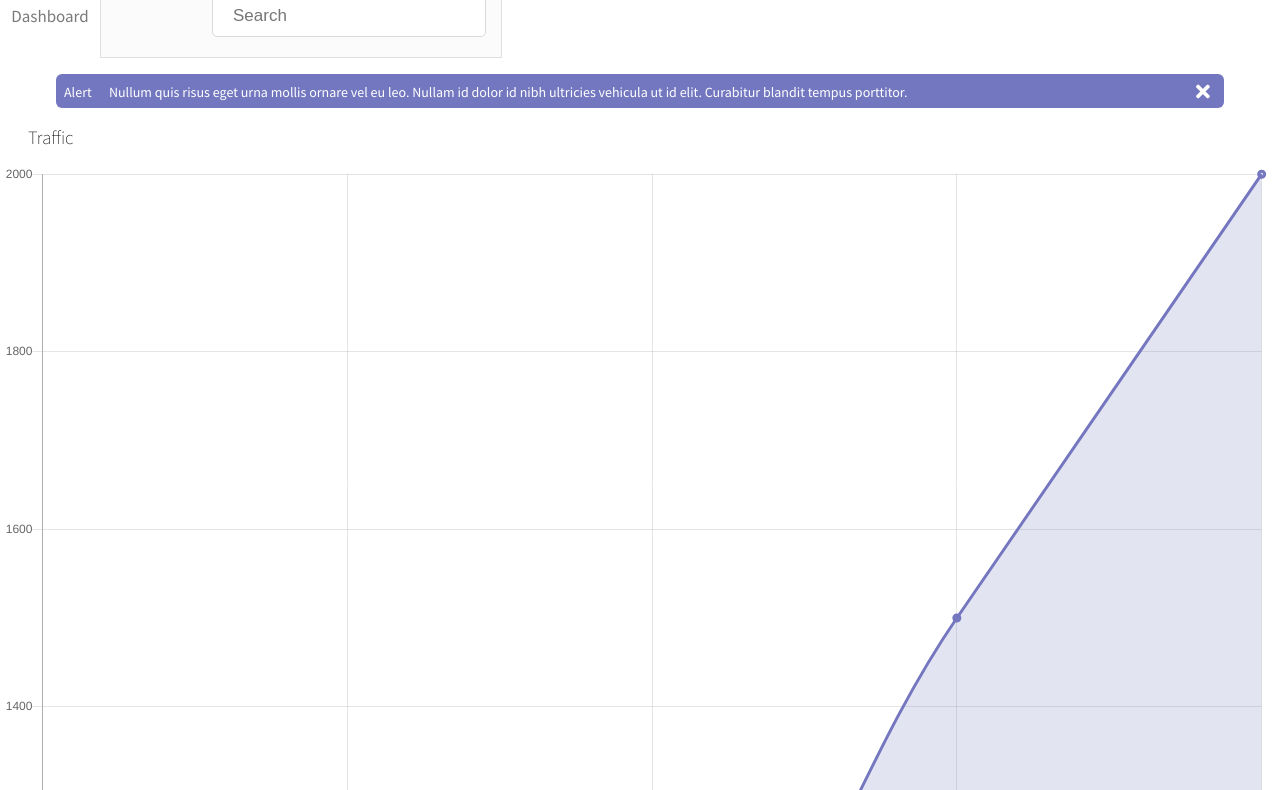
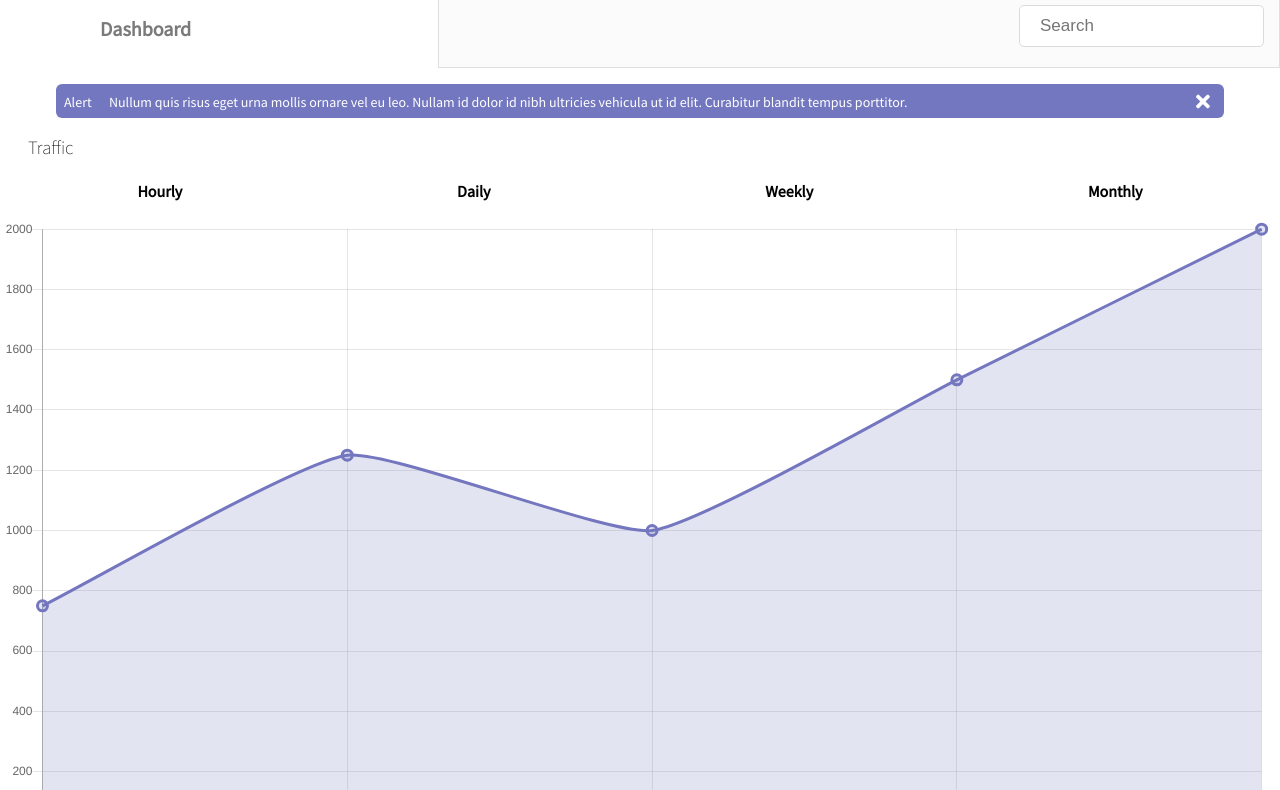
Before and after one commit to NoahASmith/techdegree-project-9, a plain HTML site: page index.html in a window 1280 px wide. Shown: the part 166-956 px from the top of the page. Drawn offline with nearby package versions, Linux system fonts and the light colour scheme.

Commit message:
Charts
Charts added

```diff
--- a/index.html
+++ b/index.html
@@ -171,7 +171,7 @@
     </header>
 
     <main>
-        <div class="clearfix">
+        <div class="clearfix dashboard">
             <span class="dashboard-title"> Dashboard </span>
 
             <div class="search">
@@ -182,50 +182,49 @@
         </div>
 
         <div class="alert">
-            <span id="alert">Alert</span> <span>Nullum quis risus eget urna mollis ornare vel eu leo. Nullam id dolor id nibh ultricies vehicula ut id elit. Curabitur blandit tempus porttitor.</span> <i class="fas fa-times" id="close" ></i>
+            <span id="alert">Alert</span> <span>Nullum quis risus eget urna mollis ornare vel eu leo. Nullam id dolor id nibh ultricies vehicula ut id elit. Curabitur blandit tempus porttitor.</span> <i class="fas fa-times" id="close"></i>
         </div>
 
         <div class="traffic">
             <h3>Traffic</h3>
         </div>
 
-        <canvas class="line" id="lineChart" width="400" height="400">
-        </canvas>
+        <div>
+            <ul class="chartOptions">
+                <li class="btn hourly"><a>Hourly</a></li>
+                <li class="btn daily"><a>Daily</a></li>
+                <li class="btn weekly"><a>Weekly</a></li>
+                <li class="btn monthly"><a>Monthly</a></li>
+            </ul>
+        </div>
 
+        <div class="line">
+            <canvas class="line" id="lineChart" width="400" height="200">
+            </canvas>
+        </div>
+
+        <div class="bar">
+            <canvas class="bar" id="barChart" width="400" height="200">
+            </canvas>
+        </div>
+
+        <div class="donut">
+            <canvas id="donutChart" width="800" height="450">
+            </canvas>
+
+        </div>
     </main>
 
 
 </div>
 
 <script src="https://cdnjs.cloudflare.com/ajax/libs/Chart.js/2.4.0/Chart.min.js">
-
 </script>
-<script>
-    var ctx = document.getElementById('lineChart').getContext('2d');
-        var chart = new Chart(ctx, {
-            // The type of chart we want to create
-            type: 'line',
-
-            // The data for our dataset
-            data: {
-                labels: ["16-22", "23-29", "30-5", "6-12", "13-19"],
-                datasets: [{
-                    label: 'Traffic',
-                    backgroundColor: 'rgba(116, 119, 191, .2)',
-                    borderColor: 'rgb(116, 119, 191)',
-                    data: [750, 1250, 1000, 1500, 2000],
-                    borderWidth: 3
-                }]
-            },
-
-            // Configuration options go here
-            options: {
-                legend: {
-                    display: false,
-
-                }
-            }
-        });
+<script src="js/lineChart.js">
+</script>
+<script src="js/barChart.js">
+</script>
+<script src="js/donutChart.js">
 </script>
 
 </body>
--- /dev/null
+++ b/js/barChart.js
@@ -0,0 +1,41 @@
+// Javascript File
+
+const secondChart = document.getElementById('barChart').getContext('2d');
+
+Chart.defaults.global.animation.easeing = 'easeInQuint'
+Chart.defaults.global.animation.duration = 2500
+
+let bar = new Chart(secondChart, {
+    // The type of chart we want to create
+    type: 'bar',
+
+    // The data for our dataset
+    data: {
+        labels: ["S", "M", "T", "W", "Th", "F", "S"],
+        datasets: [
+            {
+            label: 'Traffic',
+            backgroundColor: 'rgb(116, 119, 191)',
+            data: [750, 1250, 1000, 1500, 250, 500, 300]
+        }
+        ]
+    },
+
+    // Configuration options go here
+    options: {
+        scales: {
+            yAxes: [{
+                ticks: {
+                    beginAtZero: true
+                }
+            }]
+        },
+        legend: {
+            display: false,
+        },
+        title: {
+            display: false,
+            text: 'sucks to suk dude'
+        }
+    }
+});
--- /dev/null
+++ b/js/donutChart.js
@@ -0,0 +1,45 @@
+const thirdChart = document.getElementById("donutChart").getContext('2d');
+Chart.defaults.doughnut
+let third = new Chart(thirdChart, {
+
+    type: 'doughnut',
+
+    data: {
+
+        labels: ["Phone", "Desktop", "Tablet"],
+        datasets: [{
+            label: '# of Votes',
+            data: [12, 3, 3],
+            backgroundColor: [
+                '#81c98f',
+                '#74b1bf',
+                '#7377bf'
+            ],
+            borderWidth: 1
+        }]
+    },
+    options: {
+        scales: {
+            yAxes: [{
+                ticks: {
+                    beginAtZero: true
+                }
+            }]
+        },
+        legend: {
+            display: false
+        },
+        scales: {
+            xAxes: [{
+                gridLines: {
+                    display: false
+                }
+            }],
+            yAxes: [{
+                gridLines: {
+                    display: false
+                }
+            }]
+        },
+    }
+});
--- /dev/null
+++ b/js/lineChart.js
@@ -0,0 +1,42 @@
+const firstChart = document.getElementById('lineChart').getContext('2d');
+
+Chart.defaults.global.animation.easeing = 'easeInQuint'
+Chart.defaults.global.animation.duration = 2500
+
+let line = new Chart(firstChart, {
+    // The type of chart we want to create
+    type: 'line',
+
+    // The data for our dataset
+    data: {
+
+        labels: ["16-22", "23-29", "30-5", "6-12", "13-19"],
+        datasets: [{
+            lineTension: 0.15,
+            label: 'Traffic',
+            backgroundColor: 'rgba(116, 119, 191, .2)',
+            borderColor: 'rgb(116, 119, 191)',
+            data: [750, 1250, 1000, 1500, 2000],
+            borderWidth: 3,
+            pointHoverRadius: 10,
+            pointRadius: 5,
+        }]
+    },
+
+    // Configuration options go here
+    options: {
+        scales: {
+            yAxes: [{
+                ticks: {
+                    beginAtZero: true
+                }
+            }]
+        },
+        legend: {
+            display: false,
+        },
+        animation: {
+
+        }
+    }
+});
--- a/scss/style.scss
+++ b/scss/style.scss
@@ -97,6 +97,11 @@ body{
                 flex-wrap: wrap;
                 justify-content: space-around;
         }
+        @media screen and (min-width: 1024px) {
+                flex-direction: column;
+                width: $hgt;
+                height: 100%;
+        }
 }
 
 .nav-top {
@@ -154,18 +159,28 @@ li {
         display: flex;
 }
 
+.dashboard {
+        width: 100%;
+}
+
 .dashboard-title {
         float: left;
-        width: 100px;
-        font-size: 17px;
+        font-size: 20px;
         text-align: center;
         margin-top: 32.5px;
+        margin-left: 50px;
         color: #7b7a7a;
+        font-weight: 800;
+        @media screen and (min-width: 1024px){
+                margin-left: 100px;
+                width: calc(10% - $hgt);
+        }
 }
 
 .search {
         float: right;
-        width: 200px;
+        width: 50%;
+        display: none;
         background-color: $srch;
         padding-left: 200px;
         padding-bottom: 20px;
@@ -174,7 +189,6 @@ li {
         input[type=text] {
                 background-color: $w;
                 float: right;
-                width: 250px;
                 padding-top: 10px;
                 padding-bottom: 10px;
                 padding-left: 20px;
@@ -183,6 +197,12 @@ li {
                 border-radius: 5px;
                 vertical-align: middle;
                 font-size: 17px;
+        }
+        @media screen and (min-width: 768px){
+                display: block;
+        }
+        @media screen and (min-width: 1024px) {
+                width: calc(60% - $hgt);
         }
 }
 
@@ -225,3 +245,24 @@ li {
                 font-weight: 200;
         }
 }
+
+.chartOptions {
+        display: flex;
+        justify-content: space-around;
+        padding: 0;
+}
+
+.select {
+        background-color: $green-g;
+        border-radius: 15px;
+        color: $w;
+}
+
+.hourly,
+.monthly,
+.daily,
+.weekly {
+        font-weight: 800;
+        padding: 5px 10px;
+        cursor: pointer;
+}
```
Also changed, not shown: scss/style.css, 4 other files.
